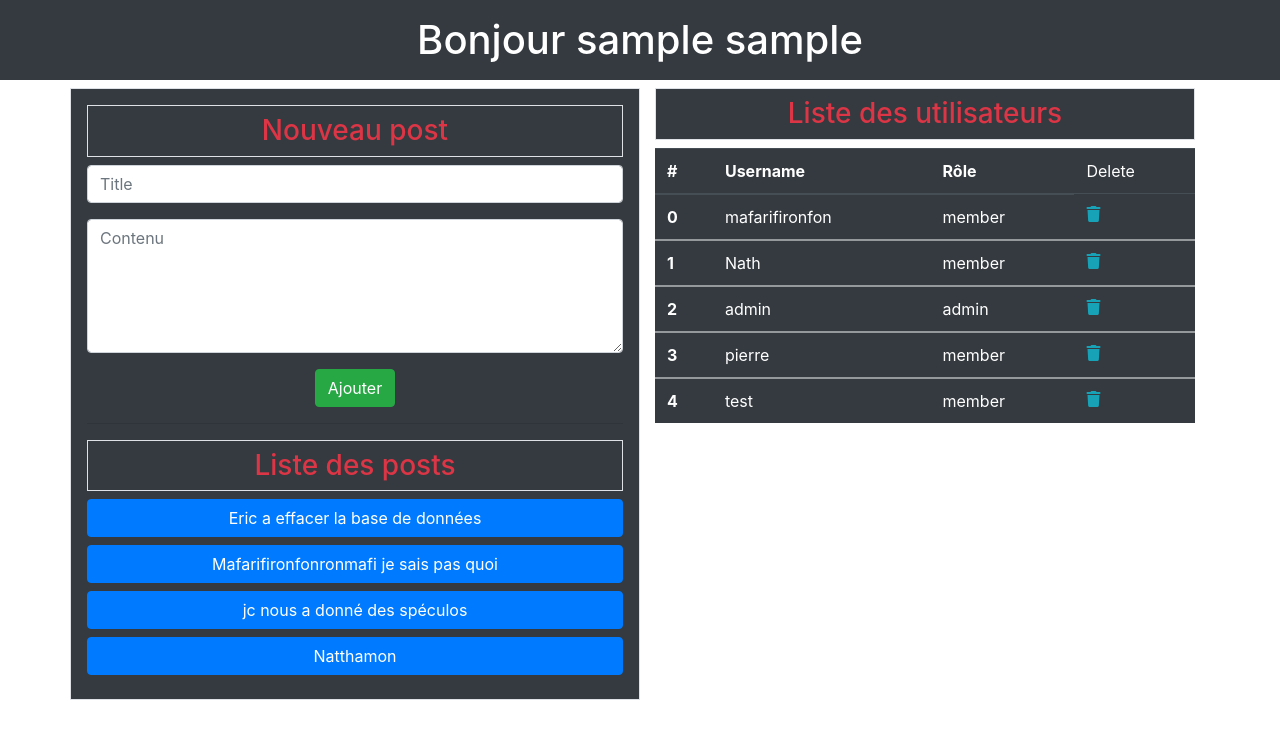
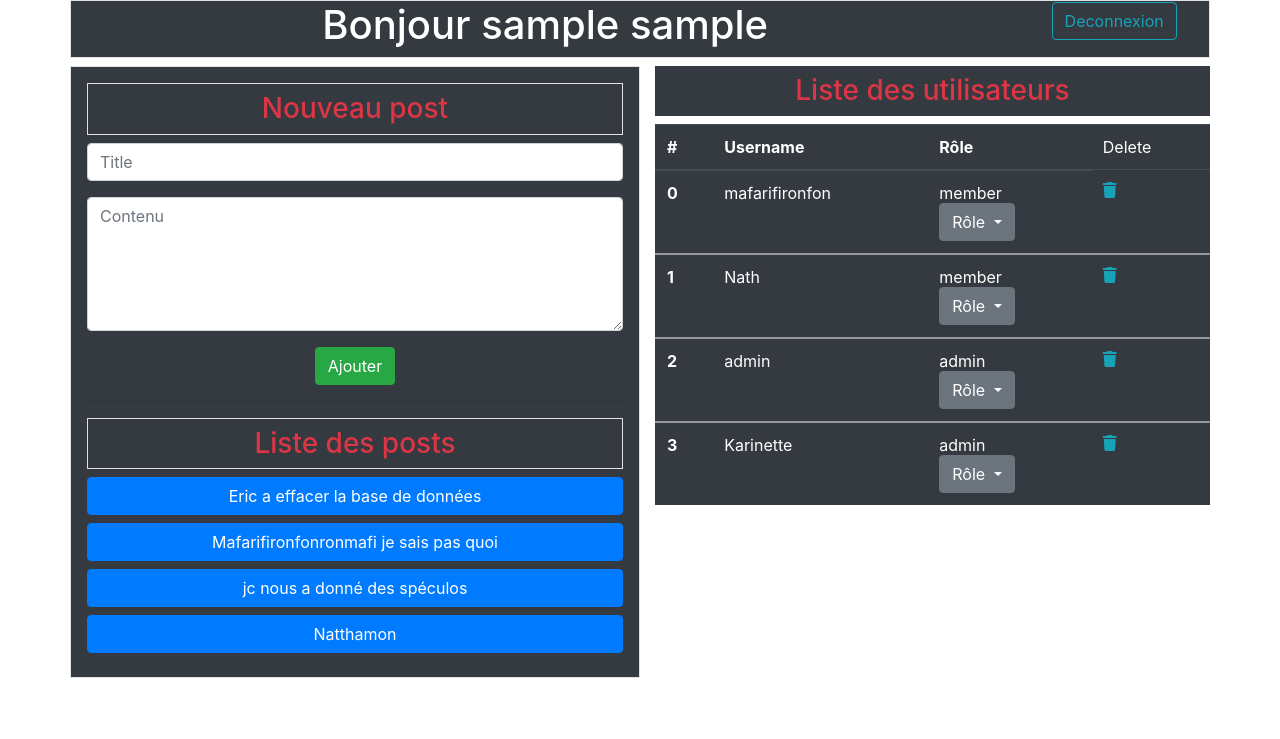
Before and after one commit to Mafarifironfon/PHP-JS-cours, a PHP site: page /php-start12/interfaceadmin.php in a window 1280 px wide. Shown: the top 739 px of the page. Run offline with PHP 8.4, Linux system fonts and the light colour scheme; the visitor is signed in with stand-in values (Sample User, id 1); some libraries are stand-ins or nearby versions.

Commit message:
tout le code

```diff
--- a/common/data/user.json
+++ b/common/data/user.json
@@ -1 +1 @@
-[{"username":"mafarifironfon","password":"$2y$10$VRW..RVnF6TdEvxPqLg3keA1in9aM558jywRATUCr6aubznH.63A2","role":"member"},{"username":"Nath","password":"$2y$10$VRW..RVnF6TdEvxPqLg3keA1in9aM558jywRATUCr6aubznH.63A2","role":"member"},{"username":"admin","password":"$2y$10$VRW..RVnF6TdEvxPqLg3keA1in9aM558jywRATUCr6aubznH.63A2","role":"admin"},{"username":"pierre","password":"$2y$10$hho2v9ZJO8.b8YamjpV1w.OK7q6hiHOgg1n3.XyXKmu8Ba6kmQLim","role":"member"},{"username":"test","password":"$2y$10$.4MUQTiqXjgMexLKlg.pUuV9mpXx7gayKOSMMZk3QCNkR.LqdCg4W","role":"member"}]
+[{"username":"mafarifironfon","password":"$2y$10$VRW..RVnF6TdEvxPqLg3keA1in9aM558jywRATUCr6aubznH.63A2","role":"member"},{"username":"Nath","password":"$2y$10$VRW..RVnF6TdEvxPqLg3keA1in9aM558jywRATUCr6aubznH.63A2","role":"member"},{"username":"admin","password":"$2y$10$VRW..RVnF6TdEvxPqLg3keA1in9aM558jywRATUCr6aubznH.63A2","role":"admin"},{"username":"Karinette","password":"$2y$10$O7a\/mVvs9qdrSZ0OMow2kuisetgGB3LyFQ7FfmMFJmyjXF3gfBPeK","role":"admin"}]
--- /dev/null
+++ b/site/deconnexion.php
@@ -0,0 +1,3 @@
+<form action="login.php" method="POST">
+    <input type="submit" name="deconnexion" class="btn btn-outline-info" value="Deconnexion">
+</form>
--- a/site/interfaceadmin.php
+++ b/site/interfaceadmin.php
@@ -7,8 +7,19 @@
     if ($_SESSION["is_admin"]) {
         require_once '../common/post.php';
     ?>
-    <h1 class="text-center bg-dark text-white p-3"> Bonjour <?= $_SESSION['username'] . ' ' . $_SESSION['pseudo']; ?>
-    </h1>
+    <div class="container mb-2">
+        <div class=" row bg-dark text-white border">
+            <div class="col-10">
+                <h1 class="text-center"> Bonjour
+                    <?= $_SESSION['username'] . ' ' . $_SESSION['pseudo']; ?>
+                </h1>
+            </div>
+            <div class="col-2 d-flex align-items-center justify-content-center">
+                <?php include_once 'deconnexion.php'?>
+            </div>
+        </div>
+    </div>
+
     <?php
         if ($_SERVER['REQUEST_METHOD'] === 'POST') {
             // The request is using the POST method
@@ -27,7 +38,7 @@
                         <textarea name="body" id="body" class="form-control" rows="5" placeholder="Contenu"></textarea>
                     </div>
                     <div class="text-center">
-                       <button type="submit" class="btn btn-success">Ajouter</button>
+                        <button type="submit" class="btn btn-success">Ajouter</button>
                     </div>
                 </form>
                 <hr>
@@ -68,8 +79,8 @@
                     } ?>
                 </div>
             </div>
-            <div class="col-6">
-            <h3 class="text-center bg-dark text-danger border p-2">Liste des utilisateurs</h3>
+            <div class="col-6 d-flex flex-column pr-0">
+                <h3 class="text-center bg-dark text-danger p-2">Liste des utilisateurs</h3>
                 <?php
                 $array = get_posts("/data/user.json");
                 $myuser = 0;
@@ -91,23 +102,27 @@
                         <tr>
                             <th scope="row"><?= $myuser ?></th>
                             <td><?= $value["username"] ?></td>
-                            <td><?= $value["role"] ?></td>
+
+                            <td><?= $value["role"] ?>
+                                <div class="dropdown">
+                                    <a class="btn btn-secondary dropdown-toggle" href="#" role="button"
+                                        id="dropdownMenuLink" data-toggle="dropdown" aria-haspopup="true"
+                                        aria-expanded="false">
+                                        Rôle
+                                    </a>
+                                    <div class="dropdown-menu" aria-labelledby="dropdownMenuLink">
+                                        <a class="dropdown-item"
+                                            href="login.php?id=<?= $myuser ?>&changeRole=admin">Admin</a>
+                                        <a class="dropdown-item"
+                                            href="login.php?id=<?= $myuser ?>&changeRole=member">Member</a>
+                                    </div>
+                                </div>
+                            </td>
                             <td>
-                                <a href="#"><i class="fas fa-trash text-info"></i></a>
+                                <a href="login.php?idUser=<?= $myuser ?>"><i class="fas fa-trash text-info"></i></a>
                             </td>
-
                         </tr>
                     </tbody>
-
-
-                    <!-- <div class="btn-toolbar" role="toolbar" aria-label="Toolbar with button groups">
-                    <div class="btn-group mr-2 w-100" role="group" aria-label="First group">
-                        <button type="button" class="btn btn-outline-dark"><?= $myuser ?></button>
-                        <button type="button" class="btn btn-outline-dark"><?= $value["username"] ?></button>
-                        <button type="button" class="btn btn-outline-dark"><?= $value["role"] ?></button>
-                        <button type="button" class="btn btn-outline-dark">Delete</button>
-                    </div>
-                </div> -->
 
                     <?php
                 $myuser++;
```
Also changed, not shown: common/auth.php (+16 -1 lines), site/breadcrumb.php (added, +9 -0 lines), site/login.php (+16 -0 lines), site/posts.php (+10 -6 lines).
